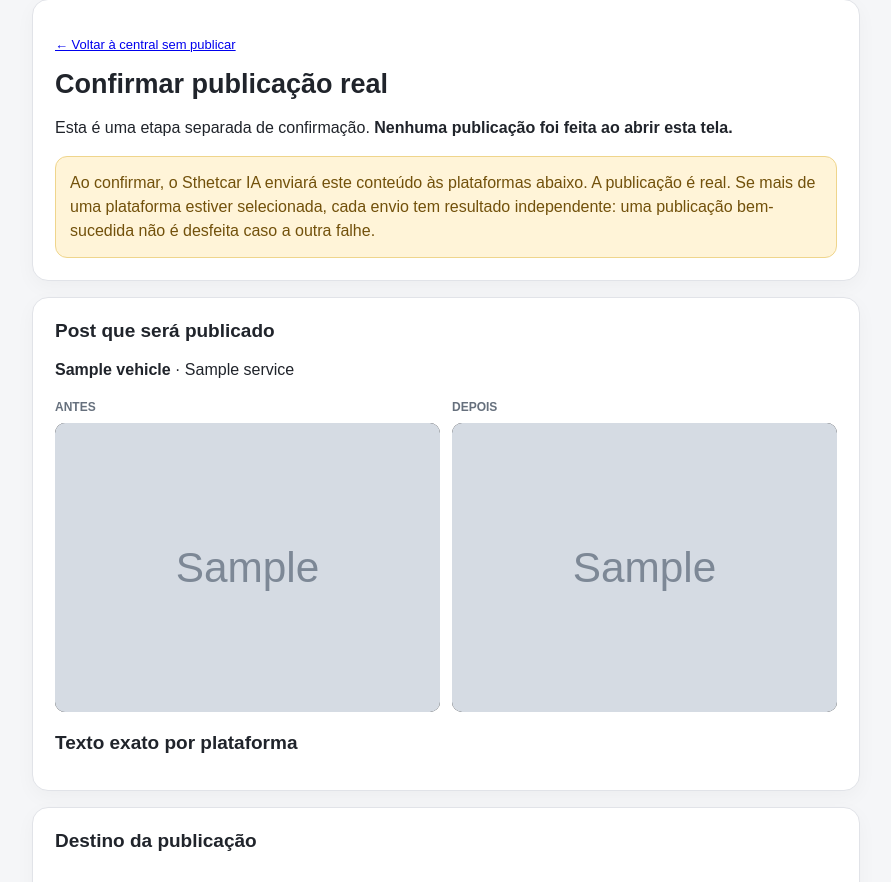
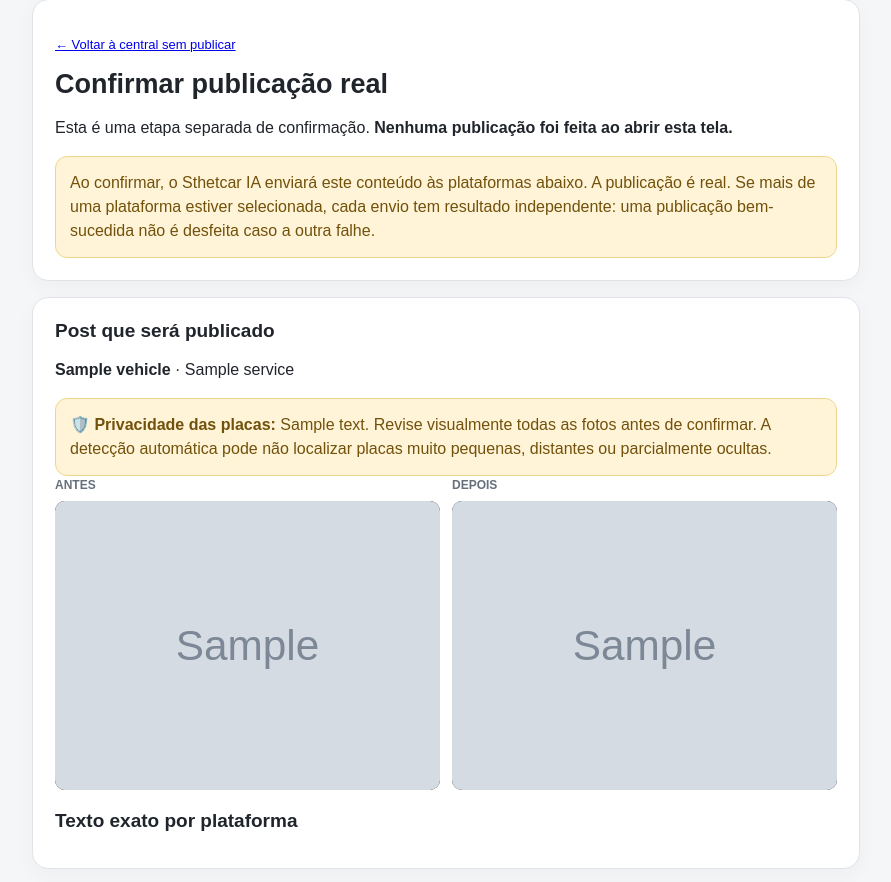
Before and after one commit to sthetcargo/sthetcar-ia, a Flask app: template app/templates/confirm_platform_publication.html in a window 1280 px wide. Shown: the part 29-911 px from the top of the page, without its empty margins (194-1085 px from the left). Run offline with Flask 3, Linux system fonts and the light colour scheme; the visitor is signed in with stand-in values (Sample User, id 1); the template is opened without the code that fills it: most values are stand-ins (such as "Sample title", 1, 10 or a date in 2020); grey boxes marked "Sample" are stand-in pictures; parts of the project's set-up code (start-up, migrations or seed data) failed here and were passed over; some libraries are stand-ins or nearby versions.

Commit message:
Show plate privacy warning before final publication confirmation

```diff
--- a/app/templates/confirm_platform_publication.html
+++ b/app/templates/confirm_platform_publication.html
@@ -44,6 +44,7 @@ button:disabled{opacity:.65;cursor:wait}
   <section class="card">
     <h2>Post que será publicado</h2>
     <p><strong>{{ post.vehicle or 'Veículo não informado' }}</strong> · {{ post.service or 'Serviço não informado' }}</p>
+    <div class="notice" role="note">🛡️ <strong>Privacidade das placas:</strong> {{ post.plate_redaction_message }} Revise visualmente todas as fotos antes de confirmar. A detecção automática pode não localizar placas muito pequenas, distantes ou parcialmente ocultas.</div>
     <div class="photos">
       <div>
         <p class="photo-label">ANTES</p>
```
